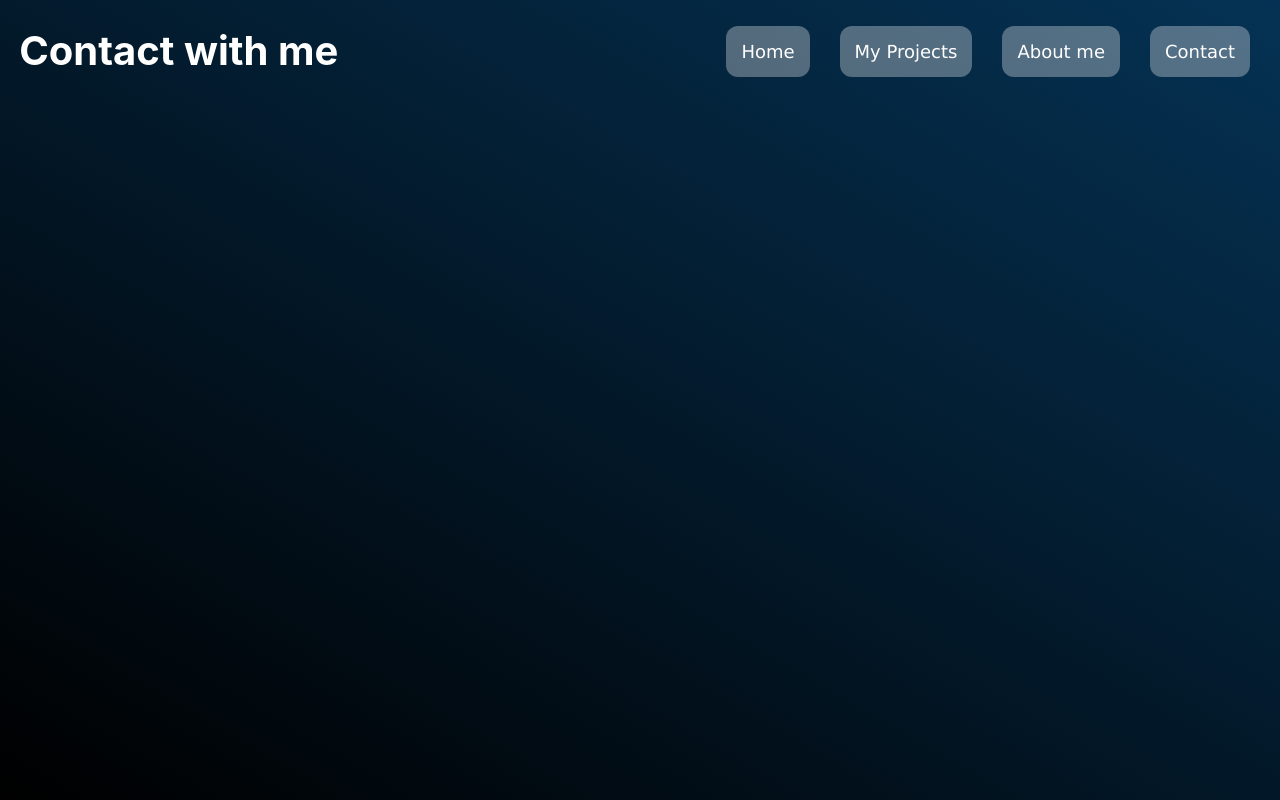
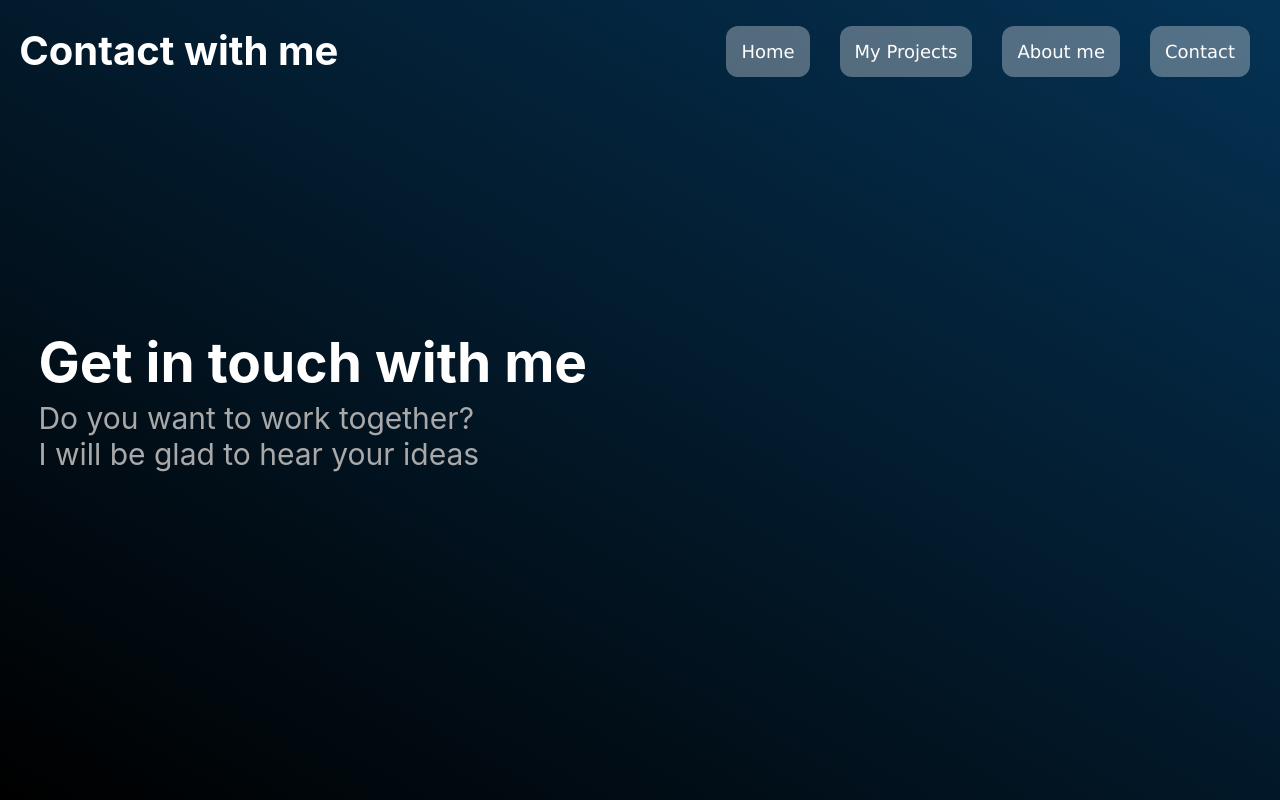
Before and after one commit to georgesepetadelis/sepetadelhs, a React (Create React App) app: page /contact in a window 1280 px wide. Built offline with nearby package versions, Linux system fonts and the light colour scheme.

Commit message:
About me page complete

```diff
--- a/src/Components/pages/Contact.js
+++ b/src/Components/pages/Contact.js
@@ -4,6 +4,14 @@ function Contact() {
     return(
         <div>
             <TopNavBar />
+
+            <div className='title'>
+                <h1 className='name-title'>Get in touch with me</h1>
+                <p className='desc-title'>Do you want to work together? <br />I will be glad to hear your ideas</p>
+            </div>
+
+
+
         </div>
     )
 }
--- a/src/Components/pages/PageNotFound.js
+++ b/src/Components/pages/PageNotFound.js
@@ -1,8 +1,12 @@
+import TopNavBar from "../TopBarComponent";
 
 function PageNotFound() {
     return(
         <div>
-            <h1>Page not found</h1>
+            <TopNavBar />
+            <center>
+                <h1 style={{color: 'white'}}>Page not found</h1>
+            </center>
         </div>
     )
 }
--- a/src/css/AboutMeStyle.css
+++ b/src/css/AboutMeStyle.css
@@ -13,7 +13,7 @@ img{
   position: relative;
   display: inline-flex;
   flex-direction: column;
-  align-items: end;
+  align-items: flex-end;
 }
 
 .profile-card {
@@ -29,10 +29,10 @@ img{
 }
 
 .mask-shadow {
-  z-index:-1 !important;
+  z-index: -1 !important;
   width: 95%;
   height: 12px;
-  background:#000;
+  background: #000;
   bottom: 0;
   left: 0;
   right: 0;
@@ -40,6 +40,7 @@ img{
   position: absolute;
   border-radius: 4px;
   opacity: 0;
+  border-radius: 80px;
   transition: all 400ms ease-in;
 }
 
@@ -51,7 +52,7 @@ img{
 .mask-shadow {
     opacity: 1;
     box-shadow: 0px 30px 60px -5px rgba(55,55,71,0.3);
-    position:absolute;
+    position: absolute;
 }
 
 .profile-card header {
@@ -64,7 +65,7 @@ img{
   height: 150px;
   display: block;
   border-radius: 100%;
-  margin:-120px auto 0;
+  margin: -120px auto 0;
   box-shadow: 0 0 0 5px #0084ff;
 }
 .profile-card header a img {
```
